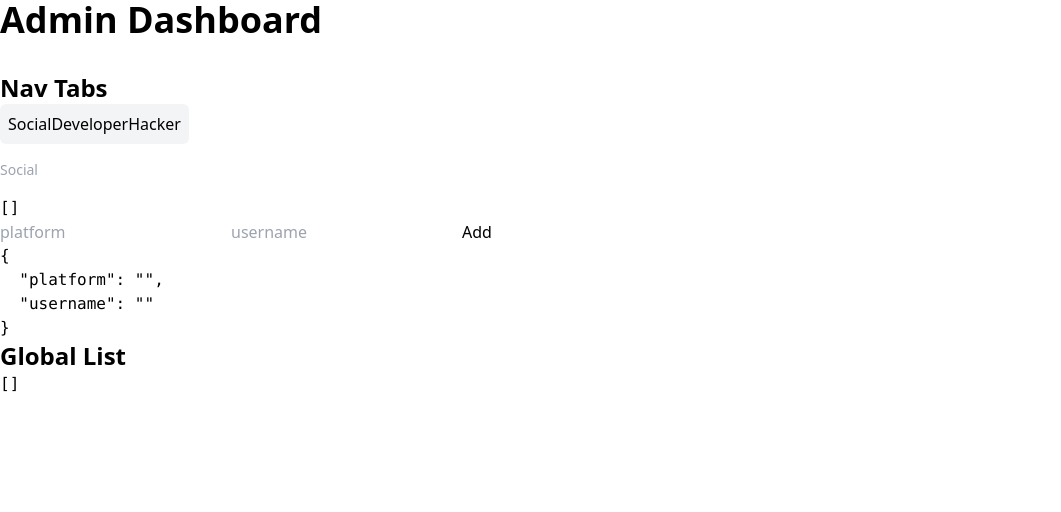
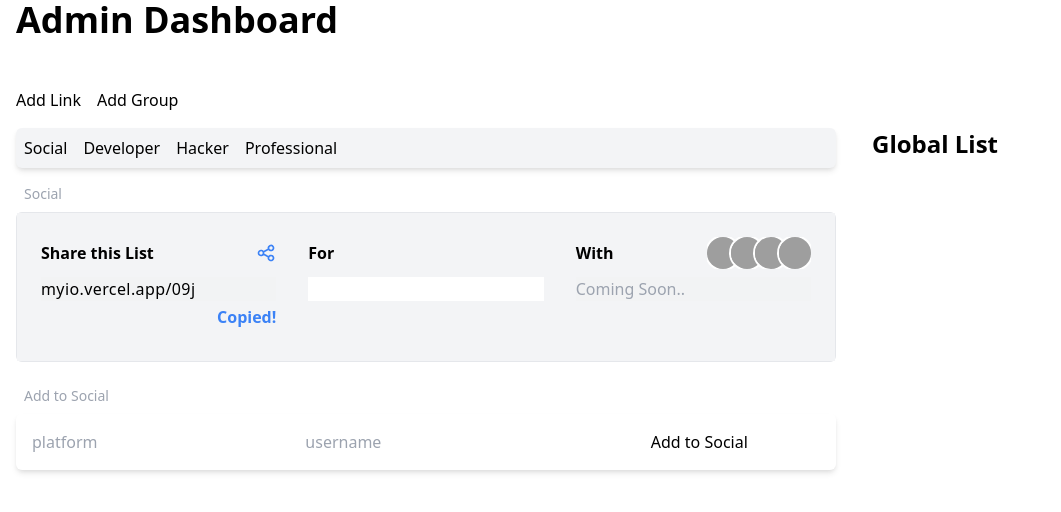
Before and after one commit to rupamkairi/myio, a Next.js app: page /dashboard in a window 1280 px wide. Both pictures are taken after a click on the element "Social". Shown: the top 512 px of the page, without its empty margins (0-1061 px from the left). Built offline with nearby package versions, Linux system fonts and the light colour scheme; grey boxes are pictures that could not be loaded.

Commit message:
dashboard layout created

```diff
--- a/components/dashboard/LinksList.jsx
+++ b/components/dashboard/LinksList.jsx
@@ -2,8 +2,93 @@ import React from "react";
 
 export default function LinksList(props) {
   return (
-    <div>
-      <pre>{JSON.stringify(props.links, null, 2)}</pre>
+    <div className="my-2 border rounded-md">
+      {props.links?.map((data, key) => (
+        <div
+          key={key}
+          className="p-4 m-2 rounded hover:bg-blue-100 grid grid-cols-auto md:grid-cols-2 md:grid-flow-col "
+        >
+          {/* <pre>{JSON.stringify(data, null, 2)}</pre> */}
+          <div className="flex">
+            <p className="mr-4">{data.platform}</p>
+            <p className="font-bold">{data.username}</p>
+          </div>
+          <div className="flex justify-end">
+            <div>more</div>
+            <div>actions</div>
+          </div>
+        </div>
+      ))}
+      {/* <pre>{JSON.stringify(props.links, null, 2)}</pre> */}
+
+      <div className="px-6 py-4 pb-8 bg-gray-100 grid grid-cols-1 md:grid-cols-3 gap-2 md:gap-4 lg:gap-8">
+        <div className="font-semibold flex flex-col">
+          <div className="h-12 flex justify-between items-center">
+            <div>Share this List</div>
+
+            <button className="text-blue-500 focus:outline-none active:outline-none">
+              <svg
+                className="w-6 h-6 md:w-5 md:h-5"
+                xmlns="http://www.w3.org/2000/svg"
+                fill="none"
+                viewBox="0 0 24 24"
+                stroke="currentColor"
+              >
+                <path
+                  strokeLinecap="round"
+                  strokeLinejoin="round"
+                  strokeWidth={2}
+                  d="M8.684 13.342C8.886 12.938 9 12.482 9 12c0-.482-.114-.938-.316-1.342m0 2.684a3 3 0 110-2.684m0 2.684l6.632 3.316m-6.632-6l6.632-3.316m0 0a3 3 0 105.367-2.684 3 3 0 00-5.367 2.684zm0 9.316a3 3 0 105.368 2.684 3 3 0 00-5.368-2.684z"
+                />
+              </svg>
+            </button>
+          </div>
+          <input
+            type="text"
+            className="form-text font-medium tracking-wide"
+            value="myio.vercel.app/09j"
+            disabled
+          />
+          <p className="pt-1 text-right text-blue-500 font-bold">Copied!</p>
+        </div>
+        <div className="font-semibold flex flex-col">
+          <p className="h-12 flex justify-between items-center">For</p>
+          <input type="text" className="form-text" />
+        </div>
+        <div className="font-semibold flex flex-col">
+          <div className="h-12 flex justify-between items-center">
+            <p>With</p>
+            <div className="flex -space-x-2 overflow-hidden">
+              <img
+                className="inline-block h-8 w-8 rounded-full ring-2 ring-white"
+                src="https://images.unsplash.com/photo-1491528323818-fdd1faba62cc?ixlib=rb-1.2.1&ixid=eyJhcHBfaWQiOjEyMDd9&auto=format&fit=facearea&facepad=2&w=256&h=256&q=80"
+                alt=""
+              />
+              <img
+                className="inline-block h-8 w-8 rounded-full ring-2 ring-white"
+                src="https://images.unsplash.com/photo-1550525811-e5869dd03032?ixlib=rb-1.2.1&auto=format&fit=facearea&facepad=2&w=256&h=256&q=80"
+                alt=""
+              />
+              <img
+                className="inline-block h-8 w-8 rounded-full ring-2 ring-white"
+                src="https://images.unsplash.com/photo-1500648767791-00dcc994a43e?ixlib=rb-1.2.1&ixid=eyJhcHBfaWQiOjEyMDd9&auto=format&fit=facearea&facepad=2.25&w=256&h=256&q=80"
+                alt=""
+              />
+              <img
+                className="inline-block h-8 w-8 rounded-full ring-2 ring-white"
+                src="https://images.unsplash.com/photo-1472099645785-5658abf4ff4e?ixlib=rb-1.2.1&ixid=eyJhcHBfaWQiOjEyMDd9&auto=format&fit=facearea&facepad=2&w=256&h=256&q=80"
+                alt=""
+              />
+            </div>
+          </div>
+          <input
+            type="text"
+            className="form-text"
+            placeholder="Coming Soon.."
+            disabled
+          />
+        </div>
+      </div>
     </div>
   );
 }
--- a/package.json
+++ b/package.json
@@ -14,6 +14,7 @@
     "postcss": "^8.2.2",
     "react": "17.0.1",
     "react-dom": "17.0.1",
-    "tailwindcss": "^2.0.2"
+    "tailwindcss": "^2.0.2",
+    "yup": "^0.32.8"
   }
 }
--- a/pages/dashboard/index.jsx
+++ b/pages/dashboard/index.jsx
@@ -1,23 +1,31 @@
-import { Field, Form, Formik } from "formik";
+import { Form, Formik } from "formik";
+import * as Yup from "yup";
 import React, { useState } from "react";
 import LinksList from "../../components/dashboard/LinksList";
 
 export default function Dashboard() {
-  const navTabs = ["Social", "Developer", "Hacker"];
+  const navTabs = ["Social", "Developer", "Hacker", "Professional"];
   const [navTabsState, setNavTabsState] = useState();
   const [links, setLinks] = useState([]);
 
   return (
-    <div className="container mx-auto">
+    <div className="container mx-auto px-4">
       <p className="text-4xl mb-8 font-bold">Admin Dashboard</p>
 
-      <p className="text-2xl font-semibold">Nav Tabs</p>
-      <span className="flex bg-gray-100 max-w-min rounded-md p-2">
+      <div className="py-4 flex justify-center md:justify-start">
+        <button className="btn btn-standard">Add Link</button>
+        <button className="btn btn-standard ml-4">Add Group</button>
+      </div>
+
+      <div className="grid grid-cols-1 xl:grid-cols-3 gap-2 xl:gap-9">
+        <div className="col-span-2 container">
+          <div className="mx-auto bg-gray-100 rounded-md shadow-md">
+            <div className="flex flex-wrap justify-center md:justify-start items-center">
               {navTabs.map((data, key) => (
                 <div
                   key={key}
                   className={
-              "btn btn-nav-tabs " +
+                    "m-2 btn btn-nav-tabs " +
                     (navTabsState === data ? "btn-nav-tabs-selected" : "")
                   }
                   onClick={() => {
@@ -27,9 +35,12 @@ export default function Dashboard() {
                   {data}
                 </div>
               ))}
-      </span>
+            </div>
+          </div>
           <div>
-        <p className="py-4 text-gray-400 text-sm font-normal">{navTabsState}</p>
+            <p className="pt-4 pl-2 text-gray-400 text-sm font-normal">
+              {navTabsState}
+            </p>
 
             {navTabsState && (
               <LinksList
@@ -37,12 +48,26 @@ export default function Dashboard() {
               />
             )}
 
+            <p className="pt-4 pl-2 text-gray-400 text-sm font-normal">
+              Add to {navTabsState}
+            </p>
+
             {navTabsState && (
               <Formik
                 initialValues={{
                   platform: "",
                   username: "",
                 }}
+                validationSchema={Yup.object().shape({
+                  platform: Yup.string()
+                    .min(2, "Too Short!")
+                    .max(32, "Too Long!")
+                    .required("You seems from nowhere."),
+                  username: Yup.string()
+                    .min(2, "Too Short!")
+                    .max(64, "Too Long!")
+                    .required("What! no username?"),
+                })}
                 onSubmit={(values, { resetForm }) => {
                   setLinks((prevLinks) => [
                     {
@@ -54,32 +79,69 @@ export default function Dashboard() {
                   resetForm();
                 }}
               >
-            {({ values }) => (
+                {({
+                  values,
+                  errors,
+                  handleChange,
+                  handleBlur,
+                  isValid,
+                  dirty,
+                }) => (
                   <Form>
-                <Field
+                    <div className="my-2 p-4 rounded-md shadow-md grid grid-cols-1 md:grid-cols-3 gap-2 md:gap-4 lg:gap-8">
+                      <div>
+                        <input
                           name="platform"
-                  className="form-text"
+                          id="platform"
+                          className="form-text w-full"
                           type="text"
                           placeholder="platform"
+                          value={values.platform}
+                          onChange={handleChange}
+                          onBlur={handleBlur}
                         />
-                <Field
+                        <p className="text-red-500 text-sm font-semibold">
+                          {!dirty || errors?.platform}
+                        </p>
+                      </div>
+                      <div>
+                        <input
                           name="username"
-                  className="form-text"
+                          id="username"
+                          className="form-text w-full"
                           type="text"
+                          value={values.username}
                           placeholder="username"
+                          onChange={handleChange}
+                          onBlur={handleBlur}
                         />
-                <button className="btn btn-standard" type="submit">
-                  Add
+                        <p className="text-red-500 text-sm font-semibold">
+                          {!dirty || errors?.username}
+                        </p>
+                      </div>
+                      <button
+                        className="btn btn-standard"
+                        type="submit"
+                        disabled={!dirty || !isValid}
+                      >
+                        Add to {navTabsState}
                       </button>
-                <pre>{JSON.stringify(values, null, 2)}</pre>
+                    </div>
+                    {/* <pre>
+                  {JSON.stringify({ values, errors, isValid, dirty }, null, 2)}
+                </pre> */}
                   </Form>
                 )}
               </Formik>
             )}
           </div>
+        </div>
 
+        <div>
           <p className="text-2xl font-semibold">Global List</p>
-      <pre>{JSON.stringify(links, null, 2)}</pre>
+          {/* <pre>{JSON.stringify(links, null, 2)}</pre> */}
+        </div>
+      </div>
     </div>
   );
 }
--- a/pages/index.js
+++ b/pages/index.js
@@ -3,6 +3,10 @@ import NavBar from "../components/general/NavBar";
 import Hero from "../components/home/Hero";
 
 export default function Home() {
+  fetch("/api/")
+    .then((res) => res.json())
+    .then((data) => console.log(data))
+    .catch((err) => console.error(err));
   return (
     <div>
       <Head>
--- a/styles/buttons.css
+++ b/styles/buttons.css
@@ -1,9 +1,12 @@
 .btn {
-  @apply py-2 px-8 font-semibold rounded border-2 text-white;
+  @apply py-2 px-8 font-semibold rounded-md border-2 text-white;
 }
 .btn:focus,
 .btn:active {
   @apply outline-none;
+}
+.btn:disabled {
+  @apply opacity-50 cursor-not-allowed;
 }
 
 .btn-standard {
--- a/styles/inputs.css
+++ b/styles/inputs.css
@@ -1,6 +1,9 @@
 .form-text {
-  @apply py-2 px-2 outline-none border-2 rounded border-gray-300;
+  @apply py-2 px-2 outline-none border-2 rounded-md border-gray-300;
 }
 .form-text:focus {
   @apply border-blue-500 ring-2 ring-blue-300;
 }
+.form-text:disabled {
+  @apply text-gray-600;
+}
```
Lines whose indentation alone changed are shown as unchanged.
